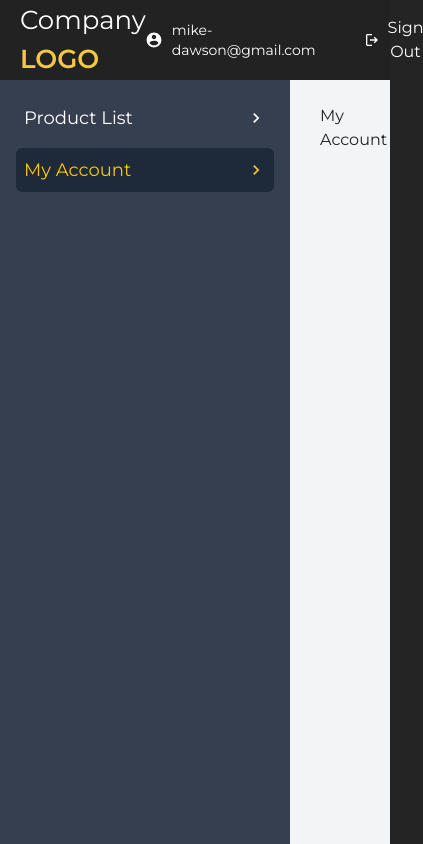
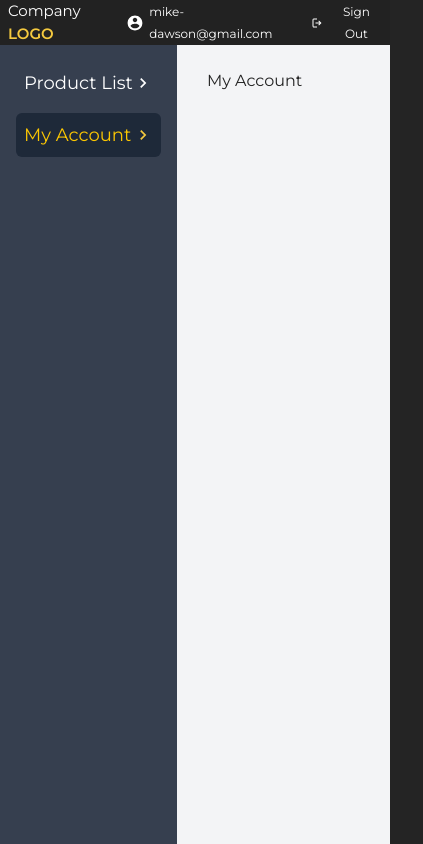
Before and after one commit to mrsvolodya/Parade, a React (Vite) app: page /#/account in a window 390 px wide. Shown: the whole page, 423 px wide, since content can reach past the window. Built offline with nearby package versions, Linux system fonts and the light colour scheme; no server answers.

Commit message:
add some responsive

```diff
--- a/src/components/Header/CompanyLogo.tsx
+++ b/src/components/Header/CompanyLogo.tsx
@@ -1,7 +1,7 @@
 const CompanyLogo = () => (
-  <h1 className="text-[26px]">
+  <h1 className="text-[15px] sm:text-[26px]">
     Company{" "}
-    <span className="uppercase leading-[22px] font-semibold text-yellow">
+    <span className="uppercase sm:leading-[22px] font-semibold text-yellow">
       Logo
     </span>
   </h1>
--- a/src/components/Header/Header.tsx
+++ b/src/components/Header/Header.tsx
@@ -4,11 +4,11 @@ import UserProfile from "./UserProfile";
 
 const Header = () => {
   return (
-    <header className="flex items-center justify-between bg-header-bg min-h-20 px-5 sticky top-0 z-10">
+    <header className="flex items-center justify-between bg-header-bg min-h-10 sm:min-h-20 px-2 sm:px-5 sticky top-0 z-10">
       <div>
         <CompanyLogo />
       </div>
-      <nav className="flex items-center space-x-16">
+      <nav className="flex items-center space-x-2 sm:space-x-16">
         <UserProfile />
 
         <SignOutButton />
--- a/src/components/Header/SignOutButton.tsx
+++ b/src/components/Header/SignOutButton.tsx
@@ -2,8 +2,14 @@ import LogOutIcon from "../../assets/icons/log-out-icon.svg";
 
 const SignOutButton = () => (
   <button className="flex items-center space-x-2 text-white hover:text-gray-300">
-    <img src={LogOutIcon} alt="Logout Icon" className="w-4 h-4 rounded-full" />
-    <span>Sign Out</span>
+    <img
+      src={LogOutIcon}
+      alt="Logout Icon"
+      className="w-3 h-3 sm:w-4 sm:h-4 rounded-full"
+    />
+    <span className="text-[12px] sm:text-[15px] sm: leading-[22px]">
+      Sign Out
+    </span>
   </button>
 );
 
--- a/src/components/Header/UserProfile.tsx
+++ b/src/components/Header/UserProfile.tsx
@@ -1,9 +1,9 @@
 import UserIcon from "../../assets/icons/user-icon.svg";
 
 const UserProfile = ({ email = "mike-dawson@gmail.com" }) => (
-  <div className="flex items-center space-x-[10px]">
+  <div className="flex items-center space-x-[6px] sm:space-x-[10px]">
     <img src={UserIcon} alt="User Avatar" className="w-4 h-4 rounded-full" />
-    <p className="text-white text-sm">{email}</p>
+    <p className="text-[12px] sm:text-[15px] sm: leading-[22px]">{email}</p>
   </div>
 );
 
--- a/src/components/Main/SideBar/Sidebar.tsx
+++ b/src/components/Main/SideBar/Sidebar.tsx
@@ -2,7 +2,7 @@ import SidebarItem from "./SidebarItem";
 
 const Sidebar = () => {
   return (
-    <aside className="bg-second-bg w-[290px] h-full flex flex-col">
+    <aside className="bg-second-bg sm:max-w-[290px] sm:min-w-[150px] sm:w-full h-full flex flex-col">
       <ul className="p-4 space-y-2">
         <SidebarItem title="Product List" path="/products" />
         <SidebarItem title="My Account" path="/account" />
```
